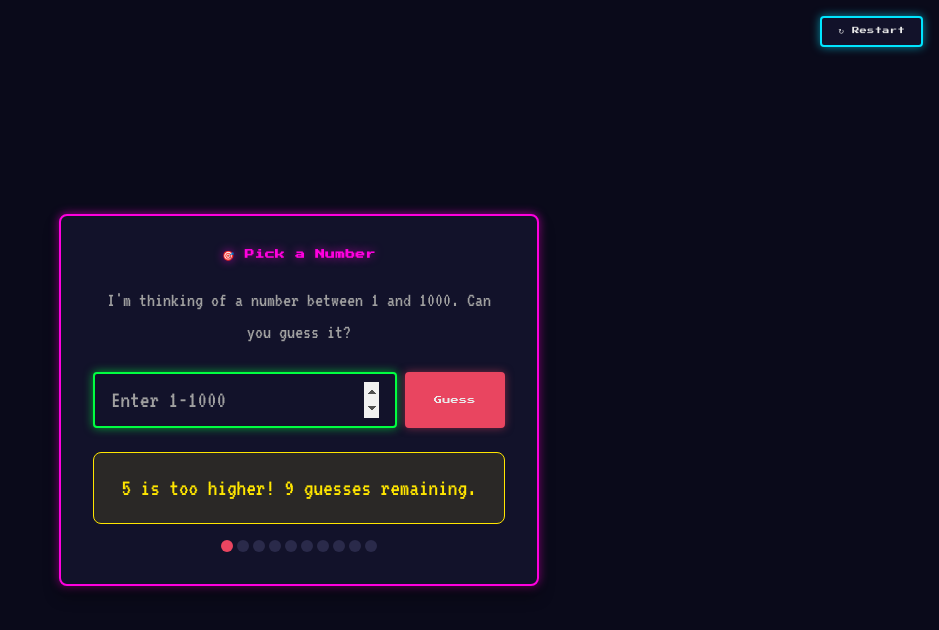
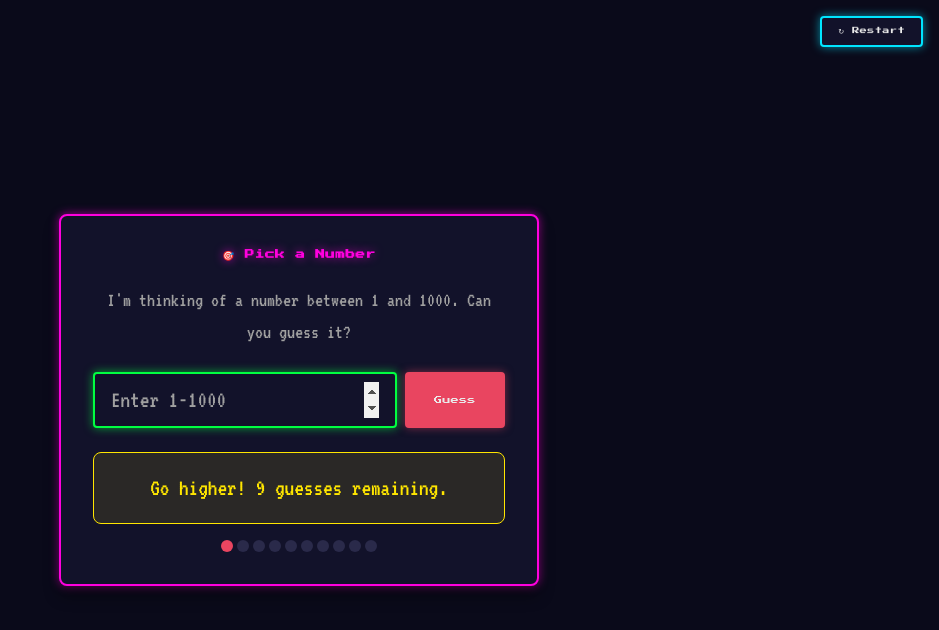
Before and after one commit to leamsi/trivial_games, a website: page pick-a-number/index.html in a window 1280 px wide. Both pictures are taken after typing "5" into the empty fields and a click on the button "Guess". Shown: the whole page, without its empty margins (341-1280 px from the left). Drawn offline with Linux system fonts and the light colour scheme.

Commit message:
Change hint text from "[guess] is too [hint]" to "Go [hint]"

```diff
--- a/pick-a-number/index.html
+++ b/pick-a-number/index.html
@@ -364,7 +364,7 @@
           const hint = guess < targetNumber ? 'higher' : 'lower';
           const remaining = getExpectedRemaining();
           showFeedback(
-            `${guess} is too ${hint}! ${remaining} guesses remaining.`,
+            `Go ${hint}! ${remaining} guesses remaining.`,
             'hint'
           );
           input.value = '';
```
